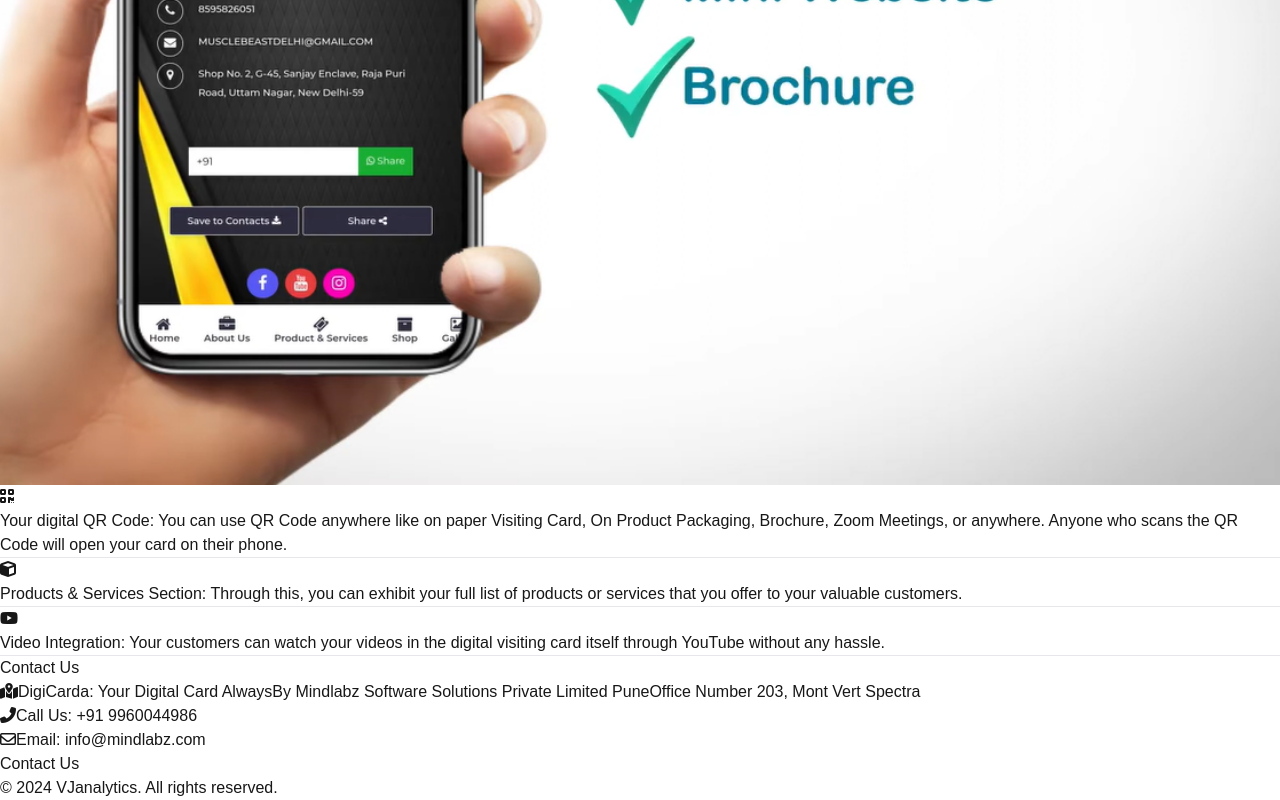
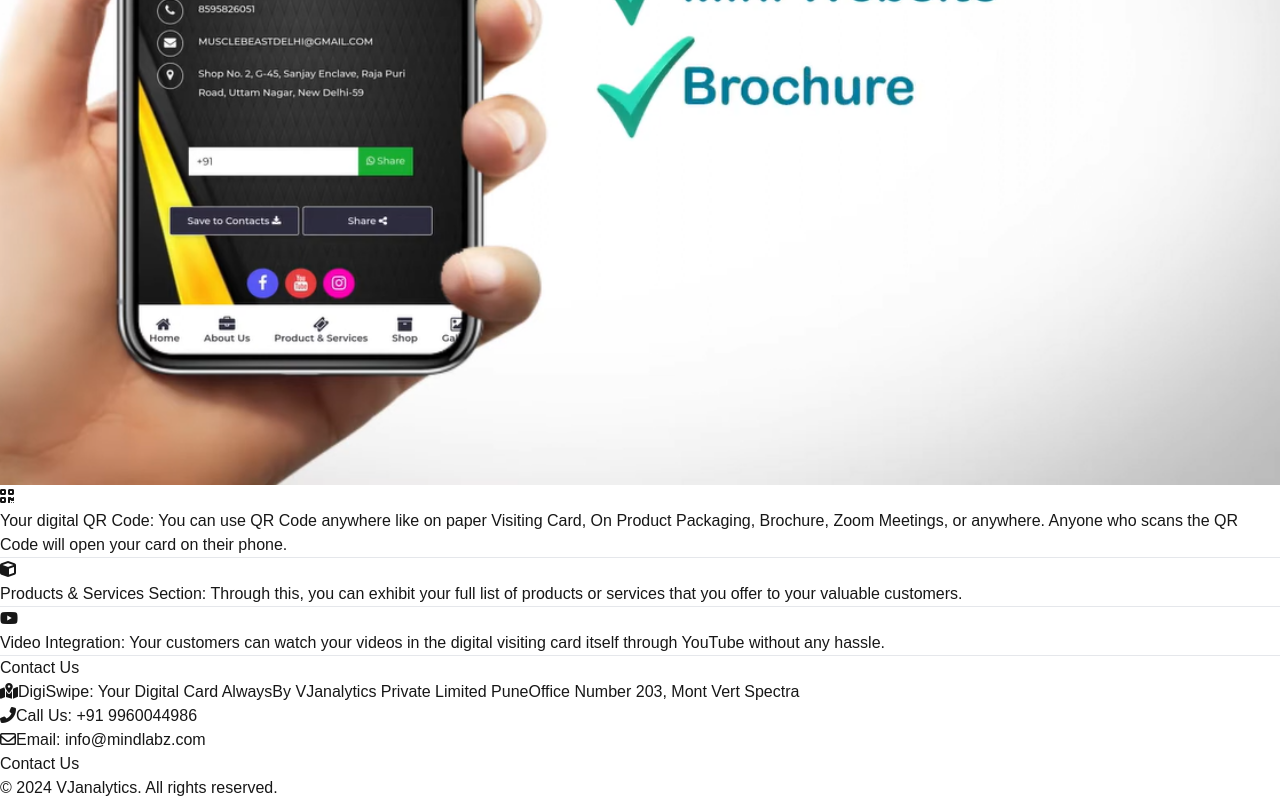
Before and after one commit to kunalkhelkar123/Digi_Card, a Next.js app: page / in a window 1280 px wide. Shown: the part 2302-3102 px from the top of the page. Built offline with nearby package versions, Linux system fonts and the light colour scheme.

Commit message:
changes in db.js

```diff
--- a/src/pages/Footer.js
+++ b/src/pages/Footer.js
@@ -15,17 +15,17 @@ export default function Footer() {
                                 <ul className="Listing space-y-4">
                                     <li className="flex items-start">
                                         <i className="fas fa-map-marked-alt text-white mr-2"></i>
-                                        <span>DigiCarda: Your Digital Card Always
-                                            <span className="block">By Mindlabz Software Solutions Private Limited Pune</span>
+                                        <span>DigiSwipe: Your Digital Card Always
+                                            <span className="block">By VJanalytics Private Limited Pune</span>
                                             <span className='block'>Office Number 203, Mont Vert Spectra</span> </span>
                                     </li>
                                     <li className="flex items-start">
                                         <i className="fas fa-phone-alt text-white mr-2"></i>
-                                        <span>Call Us: <span className=""><a href="tel:+919960044986" className="text-white hover:text-gray-300">+91 9960044986</a></span></span>
+                                        <span>Call Us: <span className=""><a href="tel:+91 9960044986" className="text-white hover:text-gray-300">+91 9960044986</a></span></span>
                                     </li>
                                     <li className="flex items-start">
                                         <i className="far fa-envelope text-white mr-2"></i>
-                                        <span>Email: <span className=""><a href="mailto:info@digicarda.com" className="text-white hover:text-gray-300">info@mindlabz.com</a></span></span>
+                                        <span>Email: <span className=""><a href="mailto:info@digiswipe.in" className="text-white hover:text-gray-300">info@mindlabz.com</a></span></span>
                                     </li>
                                 </ul>
                             </div>
--- a/src/pages/[username].js
+++ b/src/pages/[username].js
@@ -13,7 +13,7 @@ export async function getServerSideProps({ query }) {
     console.log("check 2")
 
     const sanitizedUsername = username.replace('.vcf', ''); // Remove .vcf for DB query
-    console.log("check 3")
+    console.log("check 3 sanitizedUsername ",sanitizedUsername)
 
     const [rows] = await connection.query('SELECT * FROM users WHERE name = ?', [sanitizedUsername]);
     console.log("check 4")
```
Also changed, not shown: 1 other file (tests, documents, lock files or other folders).
